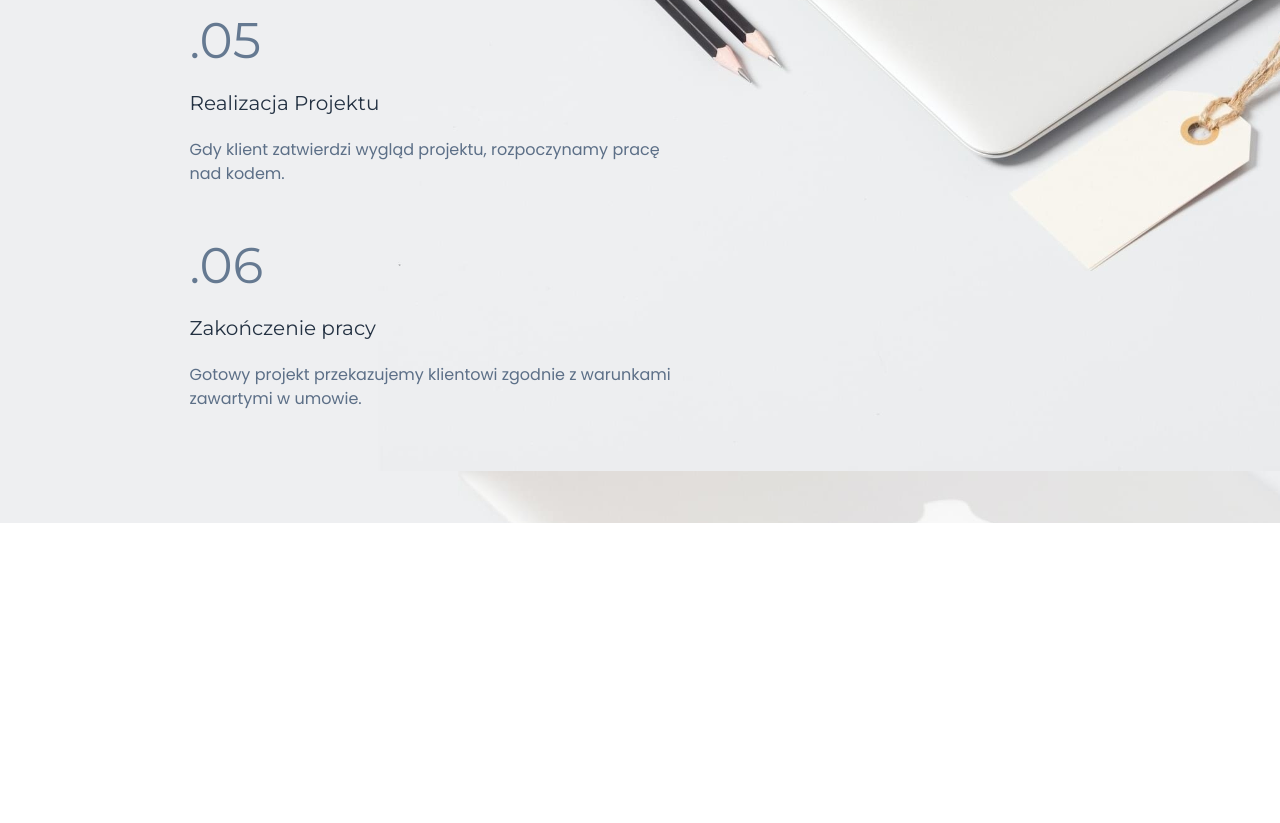
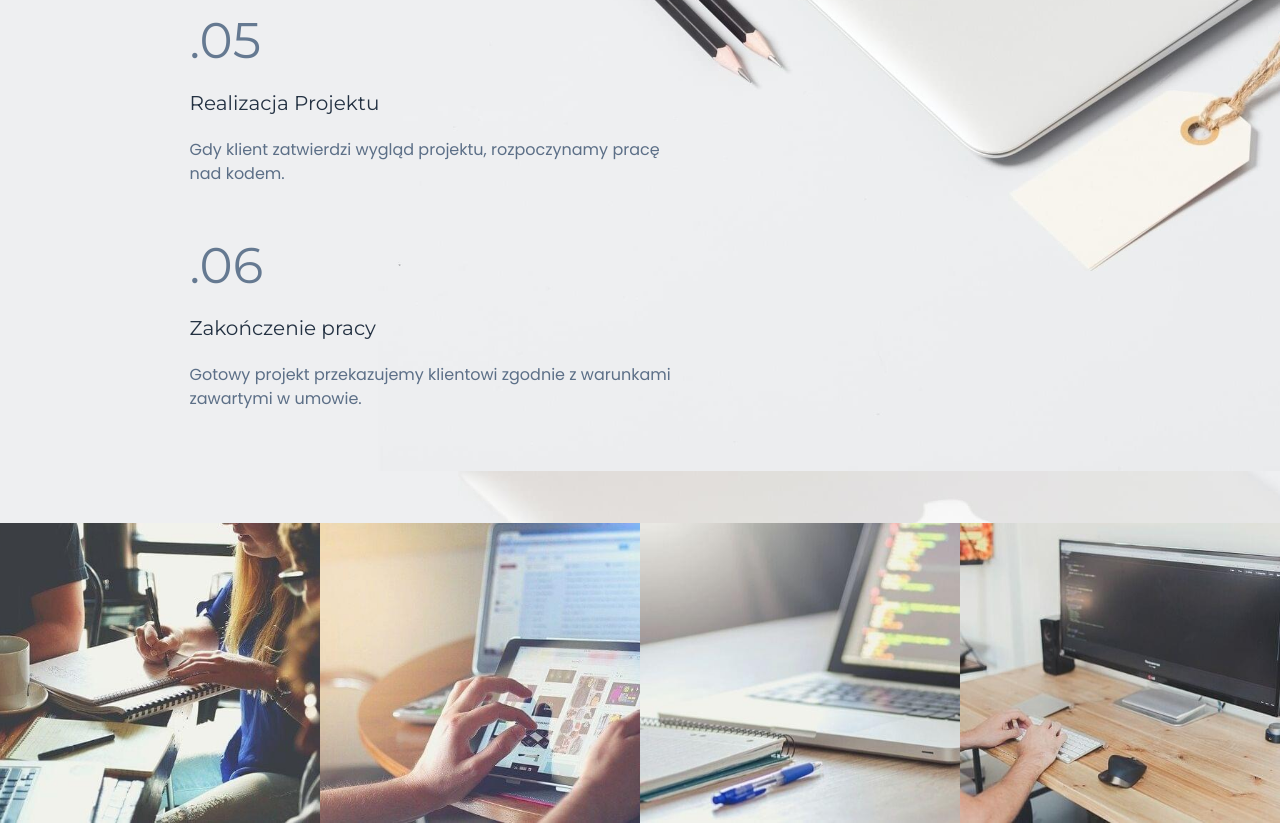
Before and after one commit to damianpllatek/depedev, a website: page index.html in a window 1280 px wide. Shown: the part 3309-4132 px from the top of the page. Before the commit the page ends 3832 px from the top, so only its background shows below. Drawn offline with nearby package versions, Linux system fonts and the light colour scheme; files that its build step writes are made by us from their sources.

Commit message:
[WEB-002] Add gallery section

```diff
--- a/index.html
+++ b/index.html
@@ -198,7 +198,15 @@
                 </div>
             </div>
         </section>
-
+        <section class="gallery">
+            <div class="gallery__photo1"></div>
+            </div>
+            <div class="gallery__photo2"></div>
+            </div>
+            <div class="gallery__photo3"></div>
+            </div>
+            <div class="gallery__photo4"></div>
+        </section>
 
 
 
--- a/src/sass/large.scss
+++ b/src/sass/large.scss
@@ -98,6 +98,23 @@
     }
 }
 
+// ---------- GALLERY ---------------//
+
+.gallery {
+
+    &__photo1,
+    &__photo2,
+    &__photo3 {
+        width: 34%;
+        height: 330px;
+    }
+
+    &__photo3 {
+        display: block;
+    }
+}
+
+
 // ----------- MEDIA ------------- //
 @media (min-width: 1150px) {
     .header {
@@ -126,6 +143,21 @@
         padding: 6em 0;
         background-image: url('/dist/img/services-lg.jpg');
     }
+
+    .gallery {
+
+        &__photo1,
+        &__photo2,
+        &__photo3,
+        &__photo4 {
+            width: 25%;
+            height: 300px;
+        }
+
+        &__photo4 {
+            display: block;
+        }
+    }
 }
 
 @media (min-width: 1350px) {
@@ -141,6 +173,18 @@
     }
 }
 
+@media (min-width: 1500px) {
+    .gallery {
+
+        &__photo1,
+        &__photo2,
+        &__photo3,
+        &__photo4 {
+            height: 350px;
+        }
+    }
+}
+
 @media (min-width: 1600px) {
     .steps {
         &__title {
@@ -149,6 +193,16 @@
         &__row {
             margin-left: 6em;
             align-items: flex-start;
+        }
+    }
+
+    .gallery {
+
+        &__photo1,
+        &__photo2,
+        &__photo3,
+        &__photo4 {
+            height: 400px;
         }
     }
 }
--- a/src/sass/main.scss
+++ b/src/sass/main.scss
@@ -347,6 +347,44 @@ body {
 
 }
 
+// ----------- GALLERY ------------- //
+.gallery {
+    width: 100%;
+    display: flex;
+
+    &__photo1,
+    &__photo2,
+    &__photo3,
+    &__photo4 {
+        background-size: cover;
+        background-position: center;
+        background-repeat: no-repeat;
+    }
+
+    &__photo2,
+    &__photo3,
+    &__photo4 {
+        display: none;
+    }
+
+    &__photo1 {
+        width: 100%;
+        height: 300px;
+        background-image: url('/dist/img/gallery1.jpg');
+    }
+
+    &__photo2 {
+        background-image: url('/dist/img/gallery2.jpg');
+    }
+
+    &__photo3 {
+        background-image: url('/dist/img/gallery3.jpg');
+    }
+
+    &__photo4 {
+        background-image: url('/dist/img/gallery4.jpg');
+    }
+}
 // ----------- MEDIA ------------- //
 
 @media (min-width: 300px) {
@@ -404,6 +442,12 @@ body {
             margin-left: 1em;
         }
     }
+
+    .gallery {
+        &__photo1 {
+            height: 360px;
+        }
+    }
 }
 
 @media (min-width: 411px) {
@@ -457,6 +501,12 @@ body {
     .steps {
         &__title {
             font-size: 2.8rem;
+        }
+    }
+
+    .gallery {
+        &__photo1 {
+            height: 420px;
         }
     }
 }
--- a/src/sass/medium.scss
+++ b/src/sass/medium.scss
@@ -54,7 +54,20 @@
     }
 }
 
-// ----------- HEADER ------------- //
+.gallery {
+
+    &__photo1,
+    &__photo2 {
+        width: 50%;
+        height: 380px;
+    }
+
+    &__photo2 {
+        display: block;
+    }
+}
+
+// ----------- MEDIA ------------- //
 @media (min-width: 900px) {
     .header {
         &__title {
```
Also changed, not shown: dist/css/large.min.css, dist/css/main.min.css, dist/css/medium.min.css, dist/img/gallery1.jpg (added), dist/img/gallery2.jpg (added), dist/img/gallery3.jpg (added), dist/img/gallery4.jpg (added), src/img/gallery1.jpg (added), src/img/gallery2.jpg (added), src/img/gallery3.jpg (added), src/img/gallery4.jpg (added).
